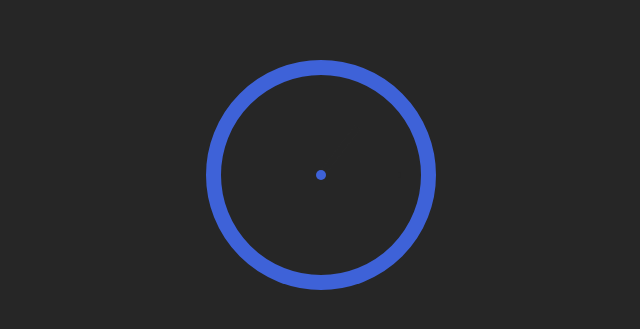
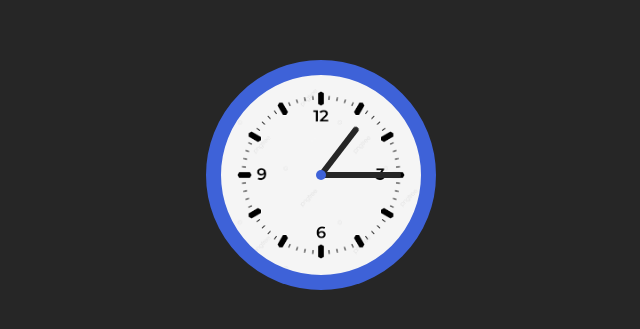
Before and after one commit to shivam-0507/Clock-using-HTML-and-CSS, a plain HTML site: page index.html in a window 1280 px wide. Shown: the part 225-554 px from the top of the page, without its empty margins (319-959 px from the left). Drawn offline with Linux system fonts and the light colour scheme.

Commit message:
Update style.css

```diff
--- a/style.css
+++ b/style.css
@@ -13,12 +13,11 @@ body {
     width: 200px;
     border: 15px solid #3e62d8;
     border-radius: 50%;
-    background: url(watch.jpg);
+    background-image: url(Clock.jpg);
     background-size: cover;
     box-shadow: -2px, 2px, 0, #3e62d8;
     inset: 0, 0, 20px, rgba(0, 0, 0, 0.5);
 }
-
 .clock::before{
     content: '';
     position: absolute;
```
